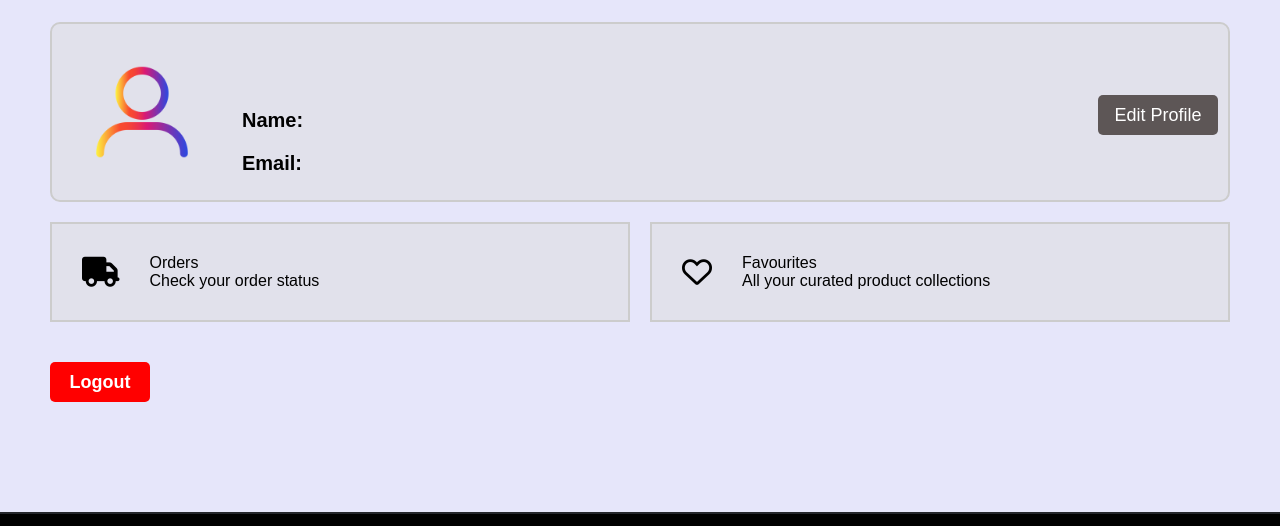
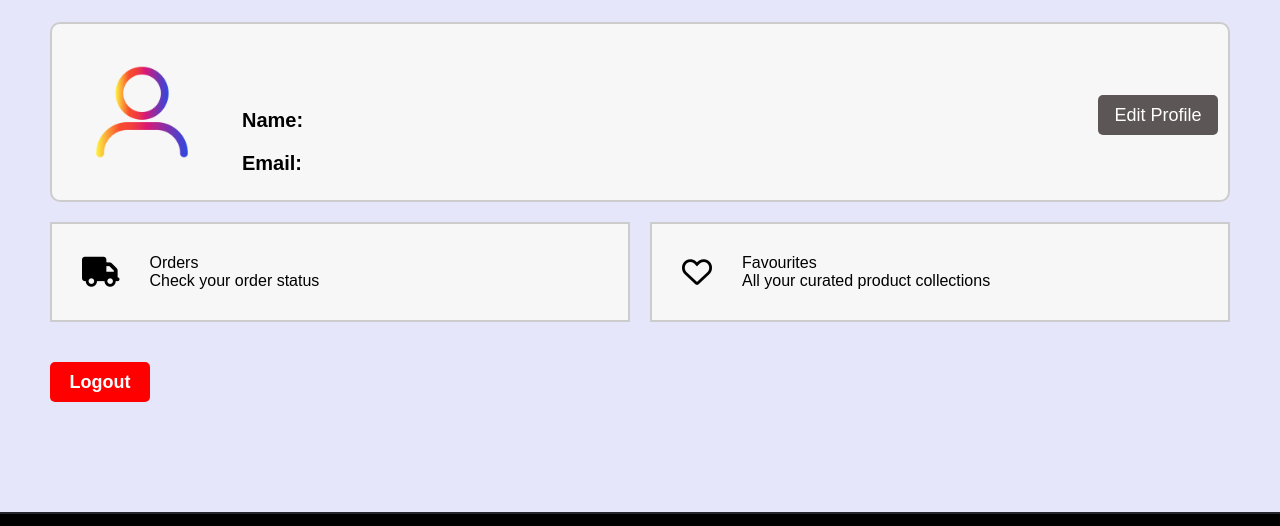
Before and after one commit to TulaseeSubrrahmanyem/GreateIndia, a plain HTML site: page profile.html in a window 1280 px wide. Shown: the part 253-779 px from the top of the page. Drawn offline with Linux system fonts and the light colour scheme.

Commit message:
Merged local and remote branches

```diff
--- a/profile.css
+++ b/profile.css
@@ -24,7 +24,7 @@ body, html {
 .profile-container {
   display: flex;
   border: 2px solid #ccc;
-  background-color: #e1e1eb;
+  background-color: #f7f7f7;
   width: 100%;
   padding: 10px;
   border-radius: 10px;
@@ -79,7 +79,7 @@ body, html {
 
 .profileTasksContainer {
   border: 2px solid #ccc;
-  background-color: #e1e1eb;
+  background-color: #f7f7f7;
   padding: 30px;
   display: flex;
   flex-direction: row;
```
